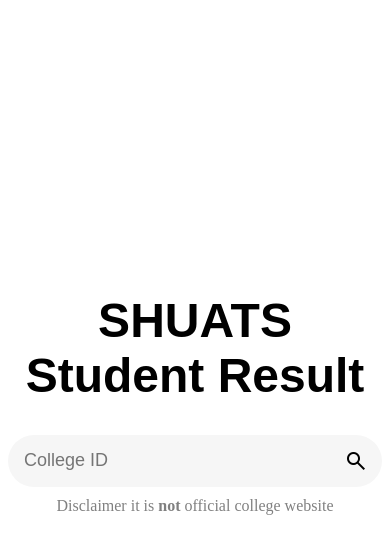
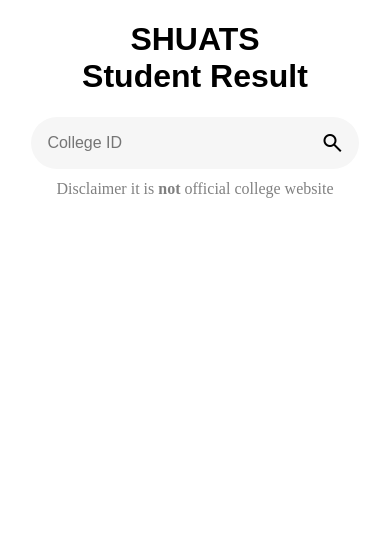
Before and after one commit to OfficialKovid/shuatsresult, a plain HTML site: page index.html in a window 390 px wide. Drawn offline with nearby package versions, Linux system fonts and the light colour scheme.

Commit message:
Added meta tags and responsiveness

```diff
--- a/index.html
+++ b/index.html
@@ -1,8 +1,10 @@
 <!DOCTYPE html>
-<html>
-<!-- perfect -->
-<head>
-    <title>SHUATS Result</title>
+<html lang="en">
+    <!-- perfect -->
+    <head>
+        <meta charset="UTF-8">
+        <meta name="viewport" content="width=device-width, initial-scale=1.0">
+        <title>SHUATS Result</title>
     <link rel="stylesheet" href="style.css">
     <!-- ADD SEARCH BAR ICON FORM GOOGLE FONT   -->
     <link rel="stylesheet" href="https://fonts.googleapis.com/css2?family=Material+Symbols+Outlined:opsz,wght,FILL,GRAD@24,400,0,0" />
--- a/style.css
+++ b/style.css
@@ -2,6 +2,7 @@ h1{
     font-family: 'Lexend',sans-serif;
 
 }
+/* .main{height: 100vh} */
 
 #search{
     width: max-content;
@@ -30,26 +31,22 @@ h1{
 .sIcon:hover{
     cursor: pointer;
 }
-
+form{
+    margin-bottom: 0.7rem;
+}
 .Disclaimer{
     color: gray;
-    margin-top: 10px;
 }
-@media (max-width: 750px) {
-    .main{
-        /* background-color: red; */
-        height: 90vh;
-        display: flex;
-        flex-direction: column;
-
-        justify-content: center;
+/* Media queries for responsiveness */
+@media(max-width: 600px) {
+    h1 {
+        font-size: 2rem;
     }
-    h1 {
-        /* background-color: gray; */
-        font-size: 3rem;
+    #search{
+        width: 80%;
+    }
+    .sInput{
+        width: 90%;
     }
 
-    .sInput {
-        font-size: 18px;
-    }
 }
```
